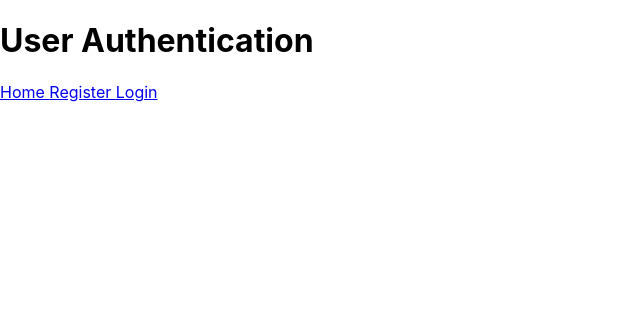
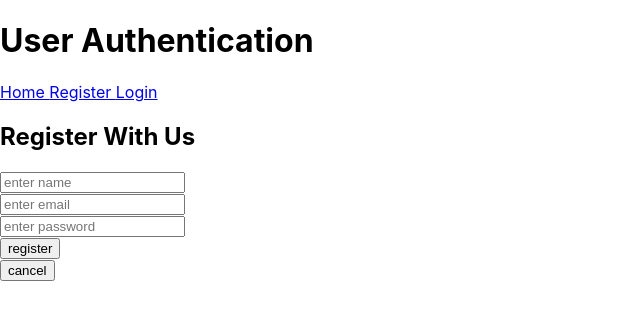
Before and after one commit to rithvik24/My-Notes, a React (Create React App) app: page /register in a window 1280 px wide. Shown: the top 320 px of the page, without its empty margins (0-640 px from the left). Built offline with nearby package versions, Linux system fonts and the light colour scheme.

Commit message:
register functionality with client side validation

```diff
--- a/package.json
+++ b/package.json
@@ -6,6 +6,7 @@
     "@testing-library/jest-dom": "^5.16.5",
     "@testing-library/react": "^13.4.0",
     "@testing-library/user-event": "^13.5.0",
+    "axios": "^0.27.2",
     "react": "^17.0.2",
     "react-dom": "^17.0.2",
     "react-redux": "^7.2.2",
@@ -13,6 +14,7 @@
     "react-scripts": "5.0.1",
     "redux": "^4.0.5",
     "redux-thunk": "^2.3.0",
+    "validator": "^13.7.0",
     "web-vitals": "^2.1.4"
   },
   "scripts": {
--- a/src/components/userAuth/NavBar.js
+++ b/src/components/userAuth/NavBar.js
@@ -1,6 +1,7 @@
 import React from 'react'
 import { Link, Route } from 'react-router-dom'
 import Home from './Home'
+import Register from './Register'
 
 const NavBar = () => {
 
@@ -11,6 +12,7 @@ return (
         <Link to='/login'> Login </Link>
 
         <Route path='/' component={Home} exact={true}/>
+        <Route path='/register' component={Register}/>
     </div>
   )
 }
--- a/src/components/userAuth/Register.js
+++ b/src/components/userAuth/Register.js
@@ -0,0 +1,81 @@
+import React,{useState} from 'react'
+import validator from 'validator'
+
+const Register = () => {
+    const [ username, setUserName ] = useState('')
+    const [ email, setEmail ] = useState('')
+    const [ password, setPassword] = useState('')
+    const [ errorsObj, setErrorsObj] = useState({})
+
+    const errors = {}
+
+    const runValidations = () => {
+        if(username.length === 0){
+            errors.username = 'username cannot be blank'
+        }
+        if(email.length === 0){
+            errors.email = 'email cannot be blank'
+        }else if(!validator.isEmail(email)){
+            errors.email = 'invalid email format'
+        }
+        if(password.length === 0){
+            errors.password = 'password cannot be blank'
+        }else if(password.length < 8){
+            errors.password = 'password should have minimum 8 characters'
+        }
+    }
+
+    const handleCancel = () => {
+        setUserName('')
+        setEmail('')
+        setPassword('')
+    }
+    const handleChange = (e) => {
+        const attr = e.target.name
+        if(attr === 'username'){
+            setUserName(e.target.value)
+        }else if(attr === 'email'){
+            setEmail(e.target.value)
+        }else if(attr === 'password'){
+            setPassword(e.target.value)
+        }
+    }
+
+    const handleSubmit = (e) => {
+        e.preventDefault()
+        runValidations()
+        if(Object.keys(errors).length === 0){
+            setErrorsObj({})
+            const formData = {
+                username : username,
+                email : email,
+                password : password,
+            }
+            console.log(formData)
+        }else{
+            setErrorsObj(errors)
+        }
+    }
+
+  return (
+    <div>
+        <h2> Register With Us </h2>
+        <form onSubmit={handleSubmit}>
+            <input type='text' placeholder='enter name' name='username' value={username} onChange={handleChange}/>
+            { errorsObj.username &&  <span> <br/> {errorsObj.username} </span> }
+            <br/>
+            <input type='text' placeholder='enter email' name='email' value={email} onChange=
+            {handleChange}/>
+            { errorsObj.email && <span> <br/> {errorsObj.email} </span> }
+            <br/>
+            <input type='text' placeholder='enter password' name='password' value={password} onChange={handleChange}/>
+            { errorsObj.password && <span> <br/> {errorsObj.password} </span> }
+            <br/>
+            <input type='submit' value='register'/>
+        </form>
+            <button onClick={handleCancel}> cancel </button>
+    </div>
+  )
+}
+
+export default Register
```
Also changed, not shown: 1 other file (tests, documents, lock files or other folders).
